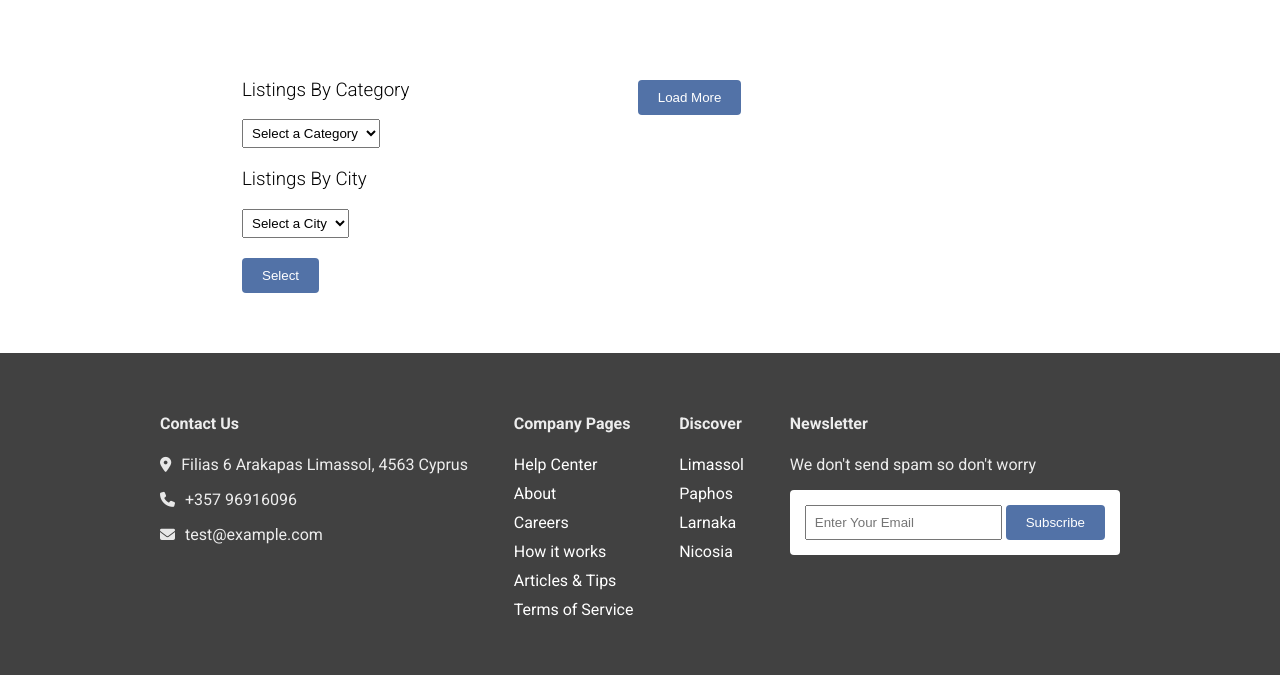
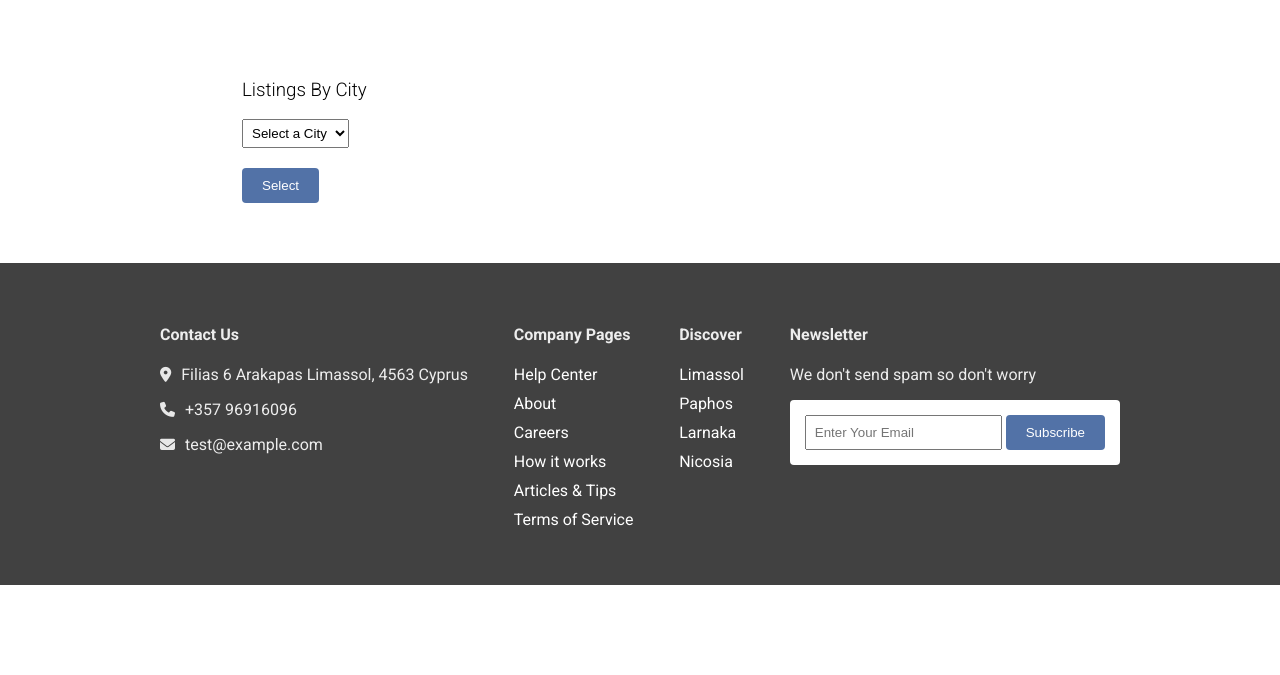
Before and after one commit to costasnicou/businesslisting, a Django app: page /category/Restaurant in a window 1280 px wide. Shown: the part 550-1225 px from the top of the page. After the commit the page ends 1135 px from the top, so only its background shows below. Run offline with Django 5.2, Linux system fonts and the light colour scheme; data comes from the database, SQL or seed files in the repository; both versions use the stored data as it was after the commit; some libraries are stand-ins or nearby versions.

Commit message:
category-view-functionality

```diff
--- a/listings/static/js/cat_scroll.js
+++ b/listings/static/js/cat_scroll.js
@@ -1,5 +1,10 @@
 const businesses = document.querySelectorAll('.business');
 const loadMore = document.querySelector('.load-more');
+
+
+if (businesses.length < 9){
+    loadMore.style.display = "none";
+}
 
 let counter = businesses.length;
 console.log(counter);
@@ -11,21 +16,25 @@ function load() {
     const end = start + quantity;
     counter = end;
 
+
     const city = document.querySelector('#city-select').value;
 
 
-
-    if (city === "none") {
+    if (city === "") {
         city = "";
     }
+    const cat_name = document.querySelector('.featured_cat p').innerText;
 
 
     fetch(
-        `/all-listings?start=${start}&end=${end}`
+        `/category/${cat_name}?start=${start}&end=${end}`
     )
     .then(response => response.json())
     .then(data => {
+
         data.businesses.forEach(add_listing);
+
+
     });
 
     // // Get new posts and add posts
--- a/listings/templates/listings/category.html
+++ b/listings/templates/listings/category.html
@@ -25,21 +25,10 @@
 
                 <div class="aside-form-widget">
 
-                    <form class="filtering-form" action="{% url 'all_listings' %}" method="GET">
+                    <form class="filtering-form" action="{% url 'category' category.cat_name %}" method="GET">
                         <!-- select box -->
                         {% csrf_token %}
 
-                        <div class="form-box">
-                            <h3>Listings By Category</h3>
-                             <select name="category_select" id="category-select">
-                                <option value="none" selected>Select a Category</option>
-                                {% for category in categories %}
-
-                                    <option value="{{category.id}}" {% if request.GET.category_select == category.id|stringformat:"s" %} selected {% endif %} >{{category.cat_name}}</option>
-                                {% endfor %}
-                            </select>
-
-                        </div>
 
                         <div class="form-box">
                             <h3>Listings By City</h3>
@@ -70,8 +59,8 @@
         </aside>
         <div class="all-businesses-main-content">
             <div class="all-businesses-frwraper">
-                {% if request.GET.category_select or request.GET.category_select == "none" %}
-                    {% if request.GET.city_select or request.GET.city_select == "none" %}
+
+                {% if request.GET.city_select  %}
                         {% for business in page_obj %}
                             <div class="business">
                                 <div class="business--img" style="
@@ -109,7 +98,7 @@
 
                         {% endfor %}
 
-                    {% endif %}
+
 
                 {% else %}
                     {% for business in businesses %}
@@ -152,21 +141,19 @@
 
             </div>
 
-             {% if not request.GET.category_select or request.GET.category_select == "none" %}
-                {% if not request.GET.city_select or request.GET.city_select == "none" %}
+            {% if not request.GET.city_select %}
                 <button class="btn load-more" onclick="load()">Load More</button>
-                {% endif %}
             {% endif %}
 
 
-            {% if request.GET.category_select or request.GET.category_select == "none" %}
-                {% if request.GET.city_select or request.GET.city_select == "none" %}
+
+            {% if request.GET.city_select %}
 
                 {%  if page_obj.paginator.num_pages > 1 %}
                     <div class="pagination">
                         {% if page_obj.has_previous %}
-                                <a href="?page=1&category_select={{ request.GET.category_select }}&city_select={{ request.GET.city_select }}">« First</a>
-                                <a href="?page={{ page_obj.previous_page_number }}&category_select={{ request.GET.category_select }}&city_select={{ request.GET.city_select }}">‹ Prev</a>
+                            <a href="?page=1&&city_select={{ request.GET.city_select }}">« First</a>
+                            <a href="?page={{ page_obj.previous_page_number }}&city_select={{ request.GET.city_select }}">‹ Prev</a>
                         {% endif %}
 
                         {% for num in page_obj.paginator.page_range %}
@@ -174,19 +161,19 @@
                                 {% if page_obj.number == num %}
                                     <span class="current">{{ num }}</span>
                                 {% else %}
-                                        <a href="?page={{ num }}&category_select={{ request.GET.category_select }}&city_select={{ request.GET.city_select }}">{{ num }}</a>
+                                    <a href="?page={{ num }}&city_select={{ request.GET.city_select }}">{{ num }}</a>
                                 {% endif %}
                             {% endif %}
                         {% endfor %}
 
                         {% if page_obj.has_next %}
-                                <a href="?page={{ page_obj.next_page_number }}&category_select={{ request.GET.category_select }}&city_select={{ request.GET.city_select }}">Next ›</a>
-                                <a href="?page={{ page_obj.paginator.num_pages }}&category_select={{ request.GET.category_select }}&city_select={{ request.GET.city_select }}">Last »</a>
+                            <a href="?page={{ page_obj.next_page_number }}&city_select={{ request.GET.city_select }}">Next ›</a>
+                            <a href="?page={{ page_obj.paginator.num_pages }}&city_select={{ request.GET.city_select }}">Last »</a>
                         {% endif %}
                     </div>
                 {% endif %}
             {% endif %}
-            {% endif %}
+
 
         </div>
 
--- a/listings/views.py
+++ b/listings/views.py
@@ -18,14 +18,16 @@ page_obj=""
 
 def generateListings(request,listings):
      # start and end of  listings
-    start = int(request.GET.get("start") or 0)
-    end = int(request.GET.get("end") or (start +9))
+    # start = int(request.GET.get("start") or 0)
+    # end = int(request.GET.get("end") or (start +9))
 
     # generate listings
     data = []
     for listing in listings:
         listing.featured_img = listing.business_images.filter(featured_img=True).first()
-    data = listings[start:end]
+
+    for i in listings:
+        data.append(i)
 
     return data
 
@@ -123,8 +125,7 @@ def all_listings(request):
     data = []
     for business in businesses:
         business.featured_img = business.business_images.filter(featured_img=True).first()
-    for i in range(start,end):
-        data.append(businesses[i])
+    data = businesses[start:end]
 
 
 
@@ -156,19 +157,17 @@ def all_listings(request):
 
     if request.method == "GET":
         if "submit-filter" in request.GET or "page" in request.GET:
-            str_option_category = ""
-            str_option_city = ""
 
             if request.GET.get("category_select") != "none":
                 option_category = request.GET.get("category_select")
-                str_option_category = str(option_category)
+
 
             else:
                 option_category = ""
 
             if request.GET.get("city_select") != "none":
                 option_city = request.GET.get("city_select")
-                str_option_city = str(option_city)
+
 
 
             else:
@@ -187,8 +186,7 @@ def all_listings(request):
                     "cities":cities,
                     "categories":categories,
                     "page_obj":page_obj,
-                    "str_option_category":str_option_category,
-                    "str_option_city":str_option_city,
+
                 })
 
 
@@ -207,8 +205,7 @@ def all_listings(request):
                     "cities":cities,
                     "categories":categories,
                     "page_obj":page_obj,
-                    "str_option_category":str_option_category,
-                    "str_option_city":str_option_city,
+
                 })
 
 
@@ -224,8 +221,7 @@ def all_listings(request):
                     "cities":cities,
                     "categories":categories,
                     "page_obj":page_obj,
-                    "str_option_category":str_option_category,
-                    "str_option_city":str_option_city,
+
                 })
 
             elif not option_city and not option_category:
@@ -245,15 +241,82 @@ def category(request,cat_name):
     categories =  BusinessCategory.objects.all()
     category = BusinessCategory.objects.get(cat_name=cat_name)
     businesses = category.businesses_by_category.all()
-    # Business.objects.get(category=category)
 
-    # generate listing
+    # start and end of  listings
+    start = int(request.GET.get("start") or 0)
+    end = int(request.GET.get("end") or (start +9))
+
+    # generate listings
+    data = []
     for business in businesses:
         business.featured_img = business.business_images.filter(featured_img=True).first()
 
-    return render(request, "listings/all-listings.html",{
+
+    data = businesses[start:end]
+
+    if request.GET and not "submit-filter" in request.GET and "page" not in request.GET:
+       # Return list of posts
+        return JsonResponse({
+            "businesses": [
+                {
+                    "id": business.id,
+                    "title": business.name,
+                    "desc": business.desc,
+                    "city": business.city.city_name if business.city else None,
+                    "category": business.category.cat_name if business.category else None,
+                    "cat_photo":business.category.cat_photo.url
+                        if business.category.cat_photo
+                        else None,
+                    "img": business.featured_img.image.url
+                        if business.featured_img and business.featured_img.image
+                        else None,
+                    "phone":business.phone,
+                }
+                for business in data
+
+            ]
+        })
+
+
+    if request.method == "GET":
+        if "submit-filter" in request.GET or "page" in request.GET:
+
+            if request.GET.get("city_select") != "none":
+                option_city = request.GET.get("city_select")
+
+            else:
+                option_city=""
+
+            if option_city:
+
+                # businesses = Business.objects.filter(category=option_category)
+                category = BusinessCategory.objects.get(cat_name=cat_name)
+
+                businesses = category.businesses_by_category.filter(city=option_city)
+
+
+
+                data = generateListings(request,businesses)
+                # paginator
+                paginator = Paginator(data, 9) #Show 9 per page.
+                page_number = request.GET.get('page')
+                page_obj = paginator.get_page(page_number)
+
+                return render(request, "listings/category.html",{
+                    "cities":cities,
+                    "categories":categories,
+                    "category":category,
+                    "page_obj":page_obj,
+
+                })
+
+            elif not option_city:
+                return HttpResponseRedirect(reverse('category', kwargs={'cat_name': category}))
+
+    return render(request, "listings/category.html",{
         "cities":cities,
         "categories":categories,
-        "businesses":businesses,
+        "category":category,
+        "businesses":data,
 
     })
```
Also changed, not shown: db.sqlite3. Lines whose indentation alone changed are shown as unchanged.
